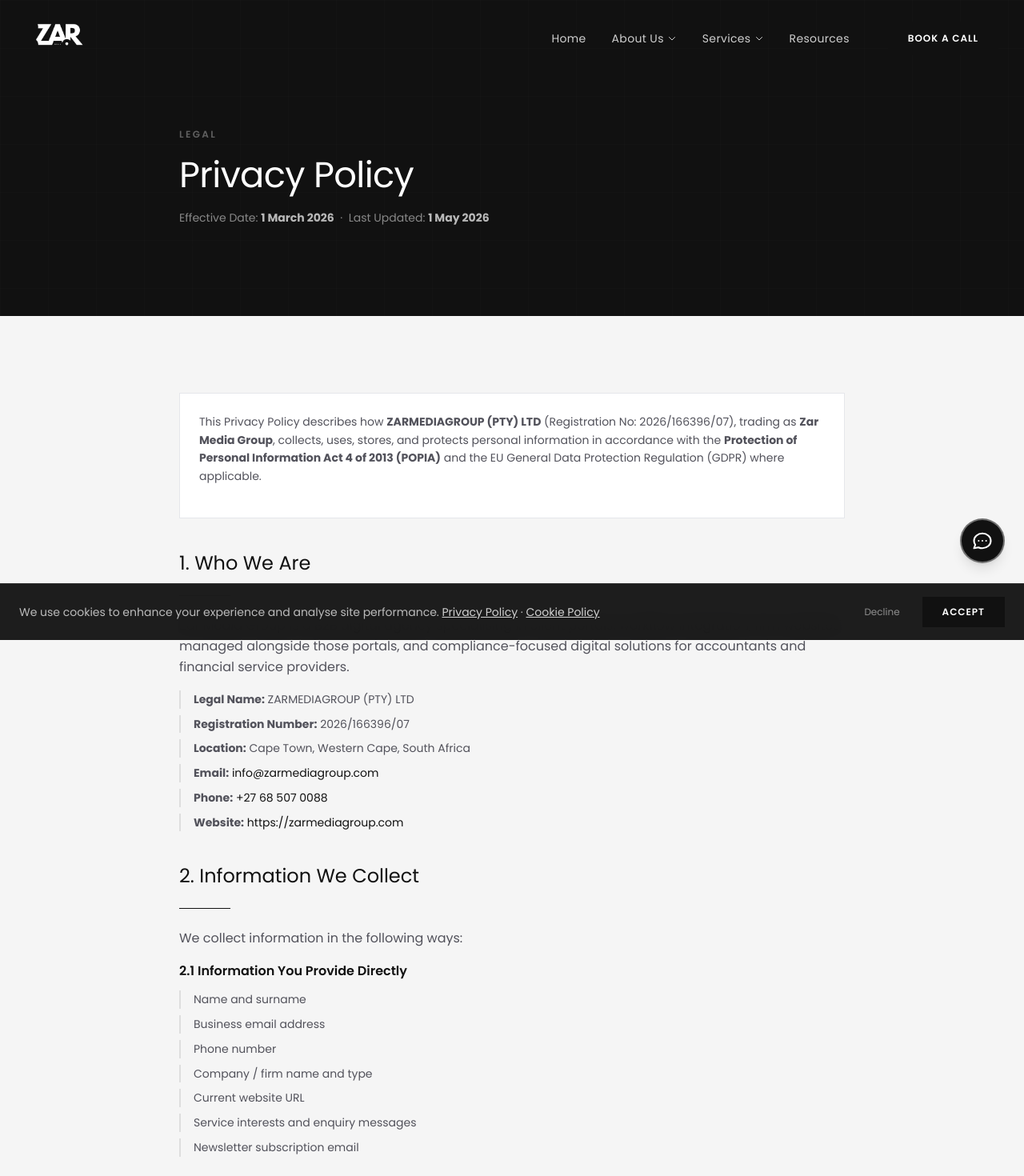
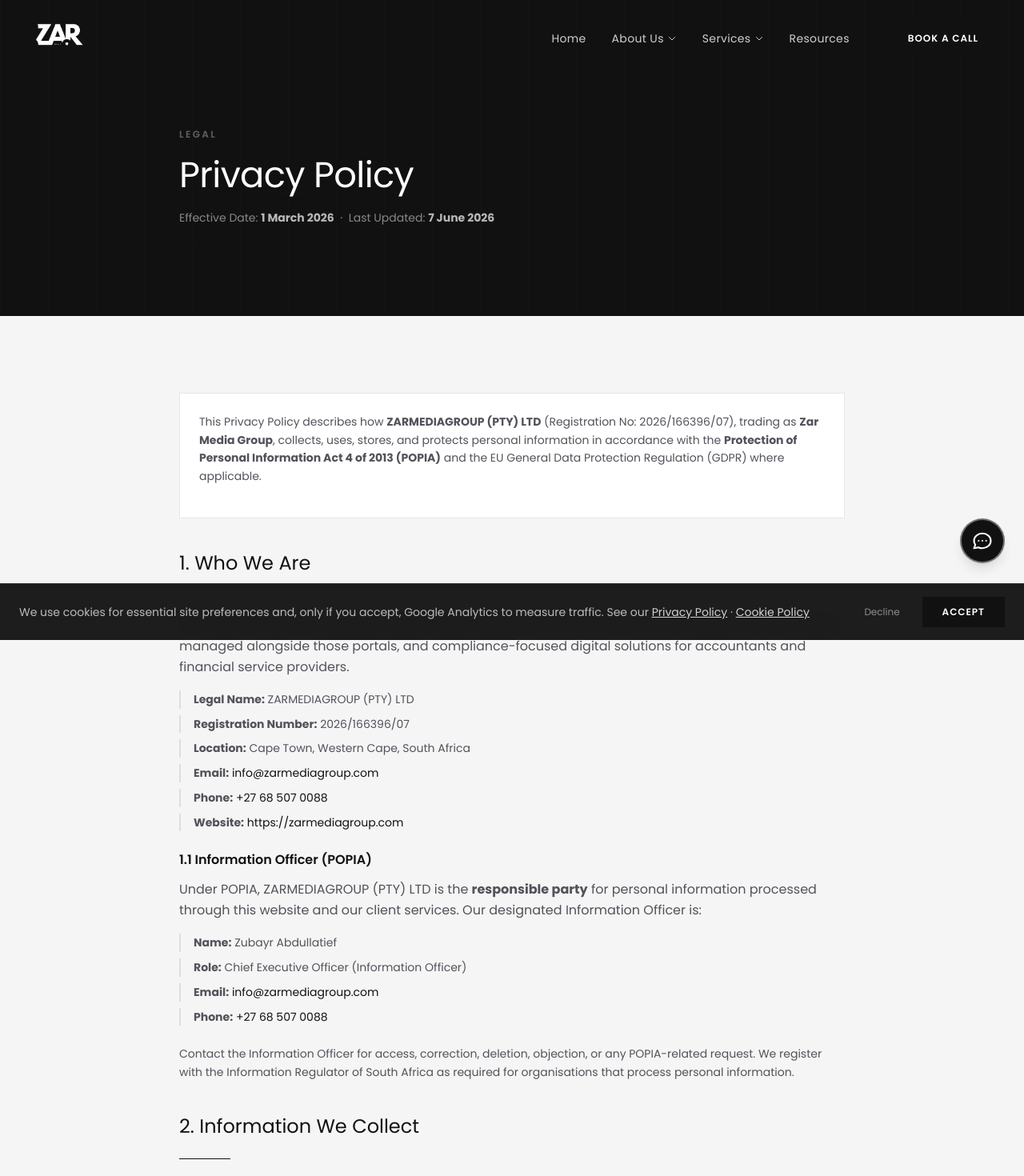
Before and after one commit to zarmediagroup/zarmediagroup-site, a Vue app: page /privacy-policy in a window 1280 px wide. Shown: the top 1470 px of the page at 80% size. Built offline with nearby package versions, Linux system fonts and the light colour scheme.

Commit message:
Strengthen POPIA compliance: defer GA until consent, IO details, and marketing consent.
Co-authored-by: Cursor <cursoragent@cursor.com>

```diff
--- a/src/components/layout/SiteFooter.vue
+++ b/src/components/layout/SiteFooter.vue
@@ -36,6 +36,18 @@
                 →
               </button>
             </form>
+            <label class="flex items-start gap-2 mt-3 cursor-pointer">
+              <input
+                v-model="newsletterConsent"
+                type="checkbox"
+                class="mt-0.5 w-3.5 h-3.5 accent-white flex-shrink-0"
+              />
+              <span class="font-sans text-white/50 text-[11px] leading-snug">
+                I agree to receive marketing emails from Zar Media Group and have read the
+                <RouterLink to="/privacy-policy" class="text-white/70 hover:text-white underline">Privacy Policy</RouterLink>.
+                I can unsubscribe at any time.
+              </span>
+            </label>
             <p v-if="newsletterMessage" class="font-sans text-gold-400/90 text-xs mt-2" role="status">{{ newsletterMessage }}</p>
             <p v-if="newsletterError" class="font-sans text-red-400/90 text-xs mt-2" role="alert">{{ newsletterError }}</p>
           </div>
@@ -138,6 +150,13 @@
           <RouterLink to="/privacy-policy" class="font-sans text-white/60 text-xs hover:text-white transition-colors">Privacy Policy</RouterLink>
           <RouterLink to="/terms-of-service" class="font-sans text-white/60 text-xs hover:text-white transition-colors">Terms of Service</RouterLink>
           <RouterLink to="/cookie-policy" class="font-sans text-white/60 text-xs hover:text-white transition-colors">Cookie Policy</RouterLink>
+          <button
+            type="button"
+            class="font-sans text-white/60 text-xs hover:text-white transition-colors"
+            @click="appStore.resetCookieChoice()"
+          >
+            Cookie preferences
+          </button>
         </div>
       </div>
     </div>
@@ -146,9 +165,12 @@
 
 <script setup>
 import { ref } from 'vue'
+import { useAppStore } from '@/stores/app'
 
+const appStore = useAppStore()
 const currentYear = new Date().getFullYear()
 const email = ref('')
+const newsletterConsent = ref(false)
 const newsletterMessage = ref('')
 const newsletterError = ref('')
 
@@ -189,9 +211,14 @@ function subscribeNewsletter() {
     newsletterError.value = 'Please enter your email address.'
     return
   }
+  if (!newsletterConsent.value) {
+    newsletterError.value = 'Please confirm you agree to receive marketing emails.'
+    return
+  }
   // Integration point: Mailchimp / ConvertKit / list API
   newsletterMessage.value =
     'Thanks for your interest. Please use the contact page or email info@zarmediagroup.com to join our list until one-click signup is connected here.'
   email.value = ''
+  newsletterConsent.value = false
 }
 </script>
--- a/src/components/ui/CookieBanner.vue
+++ b/src/components/ui/CookieBanner.vue
@@ -7,7 +7,8 @@
     >
       <div class="max-w-7xl mx-auto flex flex-col sm:flex-row items-start sm:items-center justify-between gap-4">
         <p class="font-sans text-white/70 text-sm leading-relaxed">
-          We use cookies to enhance your experience and analyse site performance.
+          We use cookies for essential site preferences and, only if you accept, Google Analytics to measure traffic.
+          See our
           <RouterLink to="/privacy-policy" class="text-white/80 hover:text-white underline">Privacy Policy</RouterLink> ·
           <RouterLink to="/cookie-policy" class="text-white/80 hover:text-white underline">Cookie Policy</RouterLink>
         </p>
--- a/src/stores/app.js
+++ b/src/stores/app.js
@@ -67,6 +67,9 @@ export const useAppStore = defineStore('app', () => {
         analytics_storage: 'granted',
       })
     }
+    if (typeof window.loadGoogleAnalytics === 'function') {
+      window.loadGoogleAnalytics()
+    }
   }
 
   function declineCookies() {
@@ -87,10 +90,25 @@ export const useAppStore = defineStore('app', () => {
       cookiesAccepted.value = true
       analyticsConsentGranted.value = true
       window.__zmgAnalyticsConsentGranted = true
+      if (typeof window.loadGoogleAnalytics === 'function') {
+        window.loadGoogleAnalytics()
+      }
     } else if (stored === 'declined') {
       cookiesAccepted.value = true
       analyticsConsentGranted.value = false
       window.__zmgAnalyticsConsentGranted = false
+    }
+  }
+
+  function resetCookieChoice() {
+    localStorage.removeItem('zmg_cookies')
+    cookiesAccepted.value = false
+    analyticsConsentGranted.value = false
+    window.__zmgAnalyticsConsentGranted = false
+    if (typeof window.gtag === 'function') {
+      window.gtag('consent', 'update', {
+        analytics_storage: 'denied',
+      })
     }
   }
 
@@ -119,5 +137,6 @@ export const useAppStore = defineStore('app', () => {
     acceptCookies,
     declineCookies,
     checkCookies,
+    resetCookieChoice,
   }
 })
--- a/src/views/CookiePolicyView.vue
+++ b/src/views/CookiePolicyView.vue
@@ -9,7 +9,7 @@
         <h1 class="font-serif text-display-md text-white mt-4 mb-4">Cookie Policy</h1>
         <p class="font-sans text-white/50 text-sm">
           Effective Date: <strong class="text-white/70">1 March 2026</strong> &nbsp;·&nbsp;
-          Last Updated: <strong class="text-white/70">1 May 2026</strong>
+          Last Updated: <strong class="text-white/70">7 June 2026</strong>
         </p>
         <div class="gold-divider mt-6"></div>
       </div>
@@ -167,9 +167,10 @@
 
           <div class="bg-white border border-navy-900/8 p-5 mt-2 mb-6">
             <p class="font-sans text-charcoal-600 text-sm leading-relaxed">
-              <strong>Note:</strong> Analytics cookies are only enabled after you click <strong>Accept</strong> on our
-              cookie banner. If you click <strong>Decline</strong>, non-essential analytics tracking remains disabled.
-              You can also use the Google opt-out add-on linked above for additional control.
+              <strong>Note:</strong> Analytics cookies and the Google Analytics script are only enabled after you click
+              <strong>Accept</strong> on our cookie banner. If you click <strong>Decline</strong>, non-essential analytics
+              tracking remains disabled and the GA script is not loaded. Use <strong>Cookie preferences</strong> in the
+              website footer to change your choice at any time.
             </p>
           </div>
 
--- a/src/views/PrivacyPolicyView.vue
+++ b/src/views/PrivacyPolicyView.vue
@@ -9,7 +9,7 @@
         <h1 class="font-serif text-display-md text-white mt-4 mb-4">Privacy Policy</h1>
         <p class="font-sans text-white/50 text-sm">
           Effective Date: <strong class="text-white/70">1 March 2026</strong> &nbsp;·&nbsp;
-          Last Updated: <strong class="text-white/70">1 May 2026</strong>
+          Last Updated: <strong class="text-white/70">7 June 2026</strong>
         </p>
         <div class="gold-divider mt-6"></div>
       </div>
@@ -45,6 +45,22 @@
             <li><strong>Website:</strong> <a href="https://zarmediagroup.com">https://zarmediagroup.com</a></li>
           </ul>
 
+          <h3 class="font-sans font-semibold text-navy-900 text-base mb-3 mt-6">1.1 Information Officer (POPIA)</h3>
+          <p class="font-sans text-charcoal-600 leading-relaxed mb-4">
+            Under POPIA, ZARMEDIAGROUP (PTY) LTD is the <strong>responsible party</strong> for personal information
+            processed through this website and our client services. Our designated Information Officer is:
+          </p>
+          <ul class="legal-list">
+            <li><strong>Name:</strong> Zubayr Abdullatief</li>
+            <li><strong>Role:</strong> Chief Executive Officer (Information Officer)</li>
+            <li><strong>Email:</strong> <a href="mailto:info@zarmediagroup.com">info@zarmediagroup.com</a></li>
+            <li><strong>Phone:</strong> <a href="tel:+27685070088">+27 68 507 0088</a></li>
+          </ul>
+          <p class="font-sans text-charcoal-500 text-sm leading-relaxed mt-2">
+            Contact the Information Officer for access, correction, deletion, objection, or any POPIA-related request.
+            We register with the <a href="https://inforegulator.org.za" target="_blank" rel="noopener noreferrer" class="hover:underline">Information Regulator of South Africa</a> as required for organisations that process personal information.
+          </p>
+
           <!-- 2 -->
           <h2 class="font-serif text-navy-900 text-2xl mb-4 mt-10">2. Information We Collect</h2>
           <div class="gold-divider mb-6"></div>
@@ -68,9 +84,10 @@
           <h3 class="font-sans font-semibold text-navy-900 text-base mb-3 mt-6">2.2 Information Collected Automatically</h3>
           <p class="font-sans text-charcoal-600 leading-relaxed mb-4">
             When you use our website, limited technical information may be processed by our hosting and analytics
-            providers. <strong>Google Analytics 4</strong> is only used for audience measurement after you click
-            <strong>Accept</strong> on our cookie banner (we use Google Consent Mode so analytics storage stays off
-            until then). If you click <strong>Decline</strong>, we do not use GA4 to measure your browsing on this site.
+            providers. <strong>Google Analytics 4</strong> is only loaded and used for audience measurement after you
+            click <strong>Accept</strong> on our cookie banner (we use Google Consent Mode so analytics storage stays
+            off until then, and the GA script is not fetched until you accept). If you click <strong>Decline</strong>,
+            we do not load GA4 or measure your browsing on this site.
             See our <RouterLink to="/cookie-policy">Cookie Policy</RouterLink> for details.
           </p>
           <ul class="legal-list">
@@ -118,6 +135,15 @@
             <li><strong>Professional advisors</strong> — auditors or legal counsel, under strict confidentiality</li>
           </ul>
 
+          <h3 class="font-sans font-semibold text-navy-900 text-base mb-3 mt-6">5.1 Cross-Border Transfers (POPIA Section 72)</h3>
+          <p class="font-sans text-charcoal-600 leading-relaxed mb-4">
+            Some service providers we use (including Google Analytics, Vercel, and Resend) may process personal
+            information in countries outside South Africa, such as the United States or the European Union. Where
+            personal information is transferred cross-border, we rely on appropriate safeguards permitted under POPIA,
+            including contractual protections with operators and, where applicable, adequacy decisions or standard
+            contractual clauses. You may request further details about these safeguards by contacting our Information Officer.
+          </p>
+
           <!-- 6 -->
           <h2 class="font-serif text-navy-900 text-2xl mb-4 mt-10">6. Data Retention</h2>
           <div class="gold-divider mb-6"></div>
@@ -139,7 +165,7 @@
             <li><strong>Correct</strong> inaccurate or incomplete information</li>
             <li><strong>Delete</strong> your personal information (right to erasure)</li>
             <li><strong>Object</strong> to or restrict certain types of processing</li>
-            <li><strong>Withdraw consent</strong> at any time (without affecting prior processing)</li>
+            <li><strong>Withdraw consent</strong> at any time (without affecting prior processing), including analytics cookies via <strong>Cookie preferences</strong> in our website footer</li>
             <li><strong>Lodge a complaint</strong> with the Information Regulator of South Africa</li>
           </ul>
           <p class="font-sans text-charcoal-600 leading-relaxed mt-4">
@@ -169,6 +195,8 @@
           <p class="font-sans text-charcoal-600 leading-relaxed">
             We use cookies and similar technologies on this website. For full details, please read our
             <RouterLink to="/cookie-policy" class="text-navy-900 font-semibold hover:underline">Cookie Policy</RouterLink>.
+            You can change or withdraw analytics consent at any time using <strong>Cookie preferences</strong> in the website footer,
+            which reopens the cookie banner and lets you choose Decline.
           </p>
 
           <!-- 10 -->
--- a/src/views/ResourcesView.vue
+++ b/src/views/ResourcesView.vue
@@ -189,7 +189,8 @@
         <p class="font-sans text-navy-900/70 mb-8">
           Join 300+ accountants and financial advisors who receive our fortnightly newsletter on digital strategy, compliance updates, and client growth tactics — tailored for the South African financial sector.
         </p>
-        <form class="flex flex-col sm:flex-row gap-3 max-w-md mx-auto" @submit.prevent="handleNewsletterSubmit" aria-label="Newsletter signup for accountants">
+        <form class="max-w-md mx-auto space-y-3" @submit.prevent="handleNewsletterSubmit" aria-label="Newsletter signup for accountants">
+          <div class="flex flex-col sm:flex-row gap-3">
             <label for="newsletter-email" class="sr-only">Email address</label>
             <input
               id="newsletter-email"
@@ -203,11 +204,25 @@
             <button type="submit" class="px-6 py-3 bg-navy-900 text-white font-sans font-semibold text-sm hover:bg-navy-800 transition-colors">
               Subscribe Free
             </button>
+          </div>
+          <label class="flex items-start gap-2 text-left cursor-pointer">
+            <input
+              v-model="newsletterConsent"
+              type="checkbox"
+              required
+              class="mt-0.5 w-4 h-4 accent-navy-900 flex-shrink-0"
+            />
+            <span class="font-sans text-navy-900/70 text-xs leading-snug">
+              I agree to receive marketing emails and have read the
+              <RouterLink to="/privacy-policy" class="text-navy-900 font-semibold hover:underline">Privacy Policy</RouterLink>.
+              Unsubscribe anytime.
+            </span>
+          </label>
         </form>
         <p v-if="submitSuccess" id="newsletter-success" role="status" class="font-sans text-navy-900/80 text-sm mt-3">
-          ✓ You're subscribed! First issue arriving this week.
+          Thanks for your interest. Email info@zarmediagroup.com or use our contact page to join until signup is connected here.
         </p>
-        <p class="font-sans text-navy-900/50 text-xs mt-3">No spam. Unsubscribe anytime. 300+ subscribers.</p>
+        <p class="font-sans text-navy-900/50 text-xs mt-3">No spam. Unsubscribe anytime.</p>
       </div>
     </section>
 
@@ -237,11 +252,14 @@ watch(activeCategory, () => {
 })
 const openFaq = ref(null)
 const email = ref('')
+const newsletterConsent = ref(false)
 const submitSuccess = ref(false)
 
 function handleNewsletterSubmit() {
+  if (!newsletterConsent.value) return
   submitSuccess.value = true
   email.value = ''
+  newsletterConsent.value = false
 }
 
 const faqs = [
```
Also changed, not shown: index.html (+9 -7 lines), 1 other file (tests, documents, lock files or other folders). Lines whose indentation alone changed are shown as unchanged.
